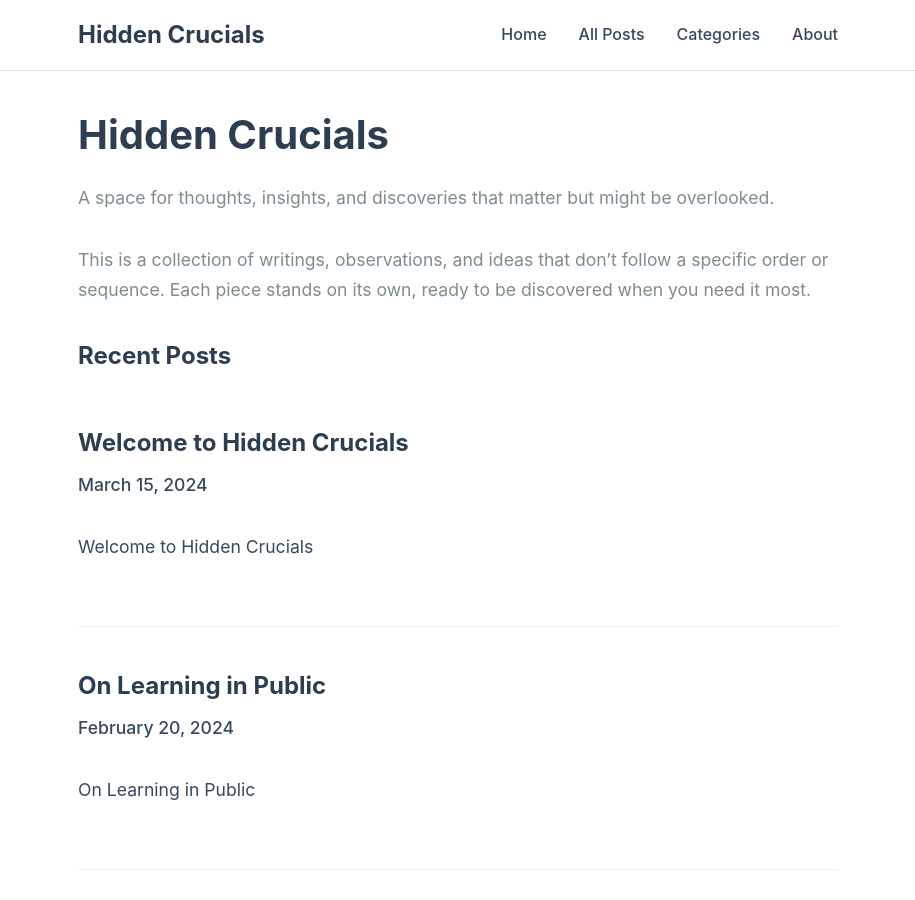
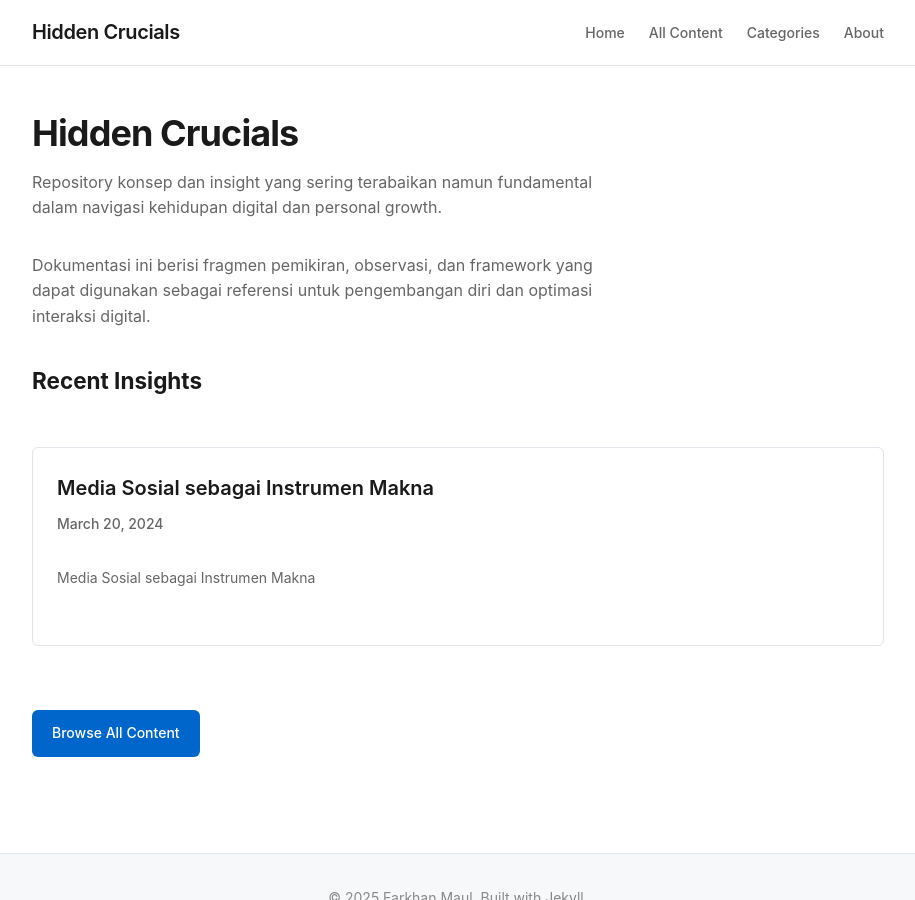
Before and after one commit to farkhanmaul/hidden-crucials, a Jekyll site: the page built from index.md, in a window 1280 px wide and 900 px high. Shown: the whole window, without its empty margins (182-1097 px from the left). Built offline with Jekyll 4.4.1, drawn with Linux system fonts in a browser that asks for light colours; some of the changed text lies outside the part shown.

Commit message:
Transform to documentation-style design and content
## Design Changes
- Implement clean documentation-inspired CSS with modern variables
- Add professional typography with improved spacing and hierarchy
- Create card-based post layout with subtle hover effects
- Update color scheme to match documentation standards
- Improve code block styling and syntax highlighting

## Content Updates
- Add comprehensive post on social media as meaning instrument
- Transform casual blog copy to professional documentation language
- Update navigation labels and site description
- Remove old casual posts and replace with substantial content
- Restructure About page with clear philosophy and methodology

## Features
- Responsive design with mobile optimization
- Clean typography inspired by MDN/Vite/Next.js docs
- Professional color palette with CSS custom properties
- Enhanced readability and scanability

🤖 Generated with [Claude Code](https://claude.ai/code)

Co-Authored-By: Claude <noreply@anthropic.com>

```diff
--- a/_config.yml
+++ b/_config.yml
@@ -1,6 +1,6 @@
 # Site settings
 title: "Hidden Crucials"
-description: "A collection of thoughts, insights, and discoveries"
+description: "Repository konsep fundamental untuk digital wisdom dan personal growth"
 url: "https://farkhanmaul.github.io"
 baseurl: "/hidden-crucials"
 author: "Farkhan Maul"
@@ -41,7 +41,7 @@ defaults:
 navigation:
   - title: "Home"
     url: "/"
-  - title: "All Posts"
+  - title: "All Content"
     url: "/posts/"
   - title: "Categories"
     url: "/categories/"
--- a/_posts/2024-02-20-on-learning-in-public.md
+++ /dev/null
@@ -1,38 +0,0 @@
----
-layout: post
-title: "On Learning in Public"
-date: 2024-02-20 14:45:00 +0700
-categories: [learning, career]
-tags: [learning, public, growth, sharing]
----
-
-# On Learning in Public
-
-There's something powerful about learning in the open. When you share your learning process—the struggles, the breakthroughs, the half-formed thoughts—you create value not just for others, but for yourself.
-
-## The Vulnerability Factor
-
-Learning in public requires vulnerability. You have to be okay with being wrong, with showing your work before it's perfect, with admitting when you don't understand something.
-
-This vulnerability, though uncomfortable, creates authentic connections with others who are on similar journeys.
-
-## The Compound Effect
-
-When you document your learning:
-
-- **You clarify your own thinking** through the act of writing
-- **You create a reference** for your future self
-- **You help others** who might be facing similar challenges
-- **You build your reputation** as someone who grows and shares knowledge
-
-## Starting Small
-
-You don't need to write comprehensive tutorials or have perfect insights. Sometimes a simple "TIL" (Today I Learned) post about a small discovery can be incredibly valuable to someone else.
-
-The key is consistency over perfection.
-
-## The Long Game
-
-Learning in public is a long-term strategy. The benefits compound over time as your body of work grows and your network expands.
-
-Your learning journey, documented openly, becomes a unique asset that no one else can replicate.
--- a/_posts/2024-03-15-welcome-to-hidden-crucials.md
+++ /dev/null
@@ -1,30 +0,0 @@
----
-layout: post
-title: "Welcome to Hidden Crucials"
-date: 2024-03-15 10:30:00 +0700
-categories: [introduction, thoughts]
-tags: [welcome, first-post, blogging]
----
-
-# Welcome to Hidden Crucials
-
-This is the beginning of something different. Unlike traditional blogs that follow chronological order or structured documentation, Hidden Crucials is designed to be a repository of thoughts, insights, and discoveries that don't necessarily follow a sequence.
-
-## What You'll Find Here
-
-- **Random insights** that struck me at different moments
-- **Technical discoveries** that might be useful but aren't part of any formal tutorial
-- **Personal reflections** on various topics
-- **Quick notes** that deserve to be preserved
-
-## The Philosophy
-
-Sometimes the most valuable insights come when you're not looking for them. This space is designed to capture those moments and make them accessible whenever they might be needed.
-
-Each post stands on its own. There's no need to read them in order. Browse, search, or simply stumble upon what you need when you need it.
-
-## Getting Started
-
-Feel free to explore the content in any order. Use the categories and tags to find what interests you, or just dive in randomly.
-
-Welcome to the journey of discovery!
--- /dev/null
+++ b/_posts/2024-03-20-media-sosial-sebagai-instrumen-makna.md
@@ -0,0 +1,100 @@
+---
+layout: post
+title: "Media Sosial sebagai Instrumen Makna"
+date: 2024-03-20 08:30:00 +0700
+categories: [digital-wisdom, social-media]
+tags: [social-media, purpose, documentation, networking, legacy]
+---
+
+# Media Sosial sebagai Instrumen Makna
+
+Media sosial telah menjadi perpanjangan digital dari eksistensi manusia. Namun, alih-alih terperangkap dalam siklus validasi dan kompetisi eksistensi, platform ini dapat dioptimalkan sebagai instrumen untuk menciptakan makna yang berkelanjutan.
+
+## Paradigma Baru dalam Bermedia Sosial
+
+### 1. Arsip Proses: Dokumentasi Perjalanan Intelektual
+
+Media sosial dapat difungsikan sebagai **jurnal reflektif terbuka** yang mendokumentasikan evolusi pemikiran, pembelajaran, dan pertumbuhan personal. Konsep ini mengubah timeline dari kumpulan momen acak menjadi narasi koheren tentang perkembangan diri.
+
+**Implementasi praktis:**
+- Dokumentasikan insight dari buku yang dibaca
+- Refleksikan pembelajaran dari kegagalan dan keberhasilan
+- Catat evolusi perspektif terhadap isu tertentu
+- Buat thread tentang proses pemecahan masalah kompleks
+
+**Nilai jangka panjang:** Arsip ini menjadi referensi personal yang dapat diakses kembali untuk melihat pola pertumbuhan, mengidentifikasi titik balik pemikiran, dan memahami konsistensi nilai-nilai yang dianut.
+
+### 2. Distribusi Makna: Fragmentasi Hikmah
+
+Setiap individu memiliki perspektif unik yang terbentuk dari kombinasi pengalaman, pengetahuan, dan refleksi personal. Media sosial memungkinkan distribusi **fragmen hikmah** ini tanpa pretensi menggurui.
+
+**Pendekatan yang efektif:**
+- Bagikan insight dalam bentuk observasi, bukan instruksi
+- Gunakan narasi personal untuk menyampaikan prinsip universal
+- Posisikan diri sebagai pembelajar yang berbagi, bukan guru yang mengajari
+- Fokus pada pertanyaan yang merangsang pemikiran, bukan jawaban absolut
+
+**Kontribusi peradaban:** Setiap fragmen hikmah yang dibagikan berkontribusi pada **collective intelligence** digital, menciptakan ekosistem pembelajaran yang saling memperkaya.
+
+### 3. Jaring Kebaikan: Networking Berbasis Nilai
+
+Jejaring yang berkualitas terbentuk bukan dari popularitas, melainkan dari **resonansi nilai dan visi**. Media sosial memfasilitasi koneksi dengan individu yang memiliki frekuensi perjuangan serupa, terlepas dari batasan geografis.
+
+**Strategi membangun jejaring bermakna:**
+- Identifikasi dan engage dengan konten yang align dengan nilai personal
+- Berpartisipasi dalam diskusi konstruktif yang memperkaya perspektif
+- Kolaborasi dalam proyek atau inisiatif yang berdampak positif
+- Maintain hubungan melalui pertukaran insight dan dukungan mutual
+
+**Efek multiplikasi:** Jejaring yang solid menjadi katalis untuk amplifikasi dampak positif, memungkinkan sinergi dalam menciptakan perubahan yang lebih besar.
+
+### 4. Simulasi Dakwah Personal
+
+Dalam konteks yang luas, setiap konten yang dibagikan adalah bentuk **dakwah nilai**—mengajak kepada kebaikan, kesadaran, dan kebermaknaan hidup. Ini tidak terbatas pada konteks religious formal, tetapi mencakup semua upaya untuk mengangkat kualitas eksistensi manusia.
+
+**Manifestasi dakwah nilai:**
+- Mengajak kepada refleksi dan kontemplasi
+- Mempromosikan empati dan pengertian antar sesama
+- Mendorong kesadaran akan tanggung jawab sosial dan lingkungan
+- Menginspirasi optimisme dan harapan di tengah pesimisme
+
+**Pendekatan subtle:** Dakwah yang paling efektif adalah yang tidak tampak sebagai dakwah—nilai-nilai yang terinternalisasi melalui example, bukan preaching.
+
+### 5. Ladang Amal Diam-Diam
+
+Dampak sejati dari konten di media sosial sering kali tidak terukur oleh metrics konvensional. **Satu insight yang tepat dapat mengubah trajectory hidup seseorang**, meskipun perubahan itu tidak visible secara public.
+
+**Fenomena invisible impact:**
+- Seseorang yang membaca dan terinspirasi untuk mengubah karir
+- Insight yang membantu seseorang melewati krisis personal
+- Perspektif yang mengubah cara seseorang memandang hubungan
+- Motivasi yang mendorong seseorang untuk memulai projek sosial
+
+**Investasi jangka panjang:** Setiap konten bermakna yang dibagikan adalah **investasi dalam kebaikan** yang compound effect-nya mungkin baru terlihat bertahun-tahun kemudian.
+
+## Implementasi Praktis
+
+### Framework Konten Bermakna
+
+1. **Purpose-driven posting:** Setiap konten harus memiliki tujuan jelas—mendidik, menginspirasi, atau mengajak refleksi
+2. **Value-based consistency:** Maintain konsistensi dengan nilai-nilai yang dianut dalam setiap interaksi
+3. **Quality over quantity:** Fokus pada depth dan substance daripada frequency
+4. **Authentic vulnerability:** Berbagi struggle dan uncertainty dengan jujur untuk menciptakan koneksi genuine
+
+### Metrics yang Bermakna
+
+Alih-alih terfokus pada vanity metrics (likes, followers, views), prioritaskan:
+- **Depth of engagement:** Kualitas diskusi yang terbentuk
+- **Value creation:** Feedback tentang manfaat yang diperoleh audience
+- **Network quality:** Kaliber individu dalam jejaring yang terbentuk
+- **Long-term impact:** Perubahan positif yang dapat diatribusikan pada konten
+
+## Kesimpulan
+
+Media sosial, ketika digunakan dengan kesadaran penuh akan potensinya, dapat bertransformasi dari **entertainment platform** menjadi **instrument of meaning creation**. Ini memerlukan shift mindset fundamental—dari consuming menjadi contributing, dari performing menjadi sharing, dari validating menjadi elevating.
+
+Setiap individu memiliki unique value proposition yang dapat dikontribusikan untuk collective betterment. Media sosial menyediakan infrastruktur untuk distribusi value tersebut. Yang diperlukan hanyalah intentionality dalam penggunaannya.
+
+---
+
+*The question is not whether you're using social media, but whether social media is using you for something meaningful.*
--- a/about.md
+++ b/about.md
@@ -6,29 +6,42 @@ permalink: /about/
 
 # About Hidden Crucials
 
-Hidden Crucials is a collection of thoughts, insights, and discoveries that might otherwise remain buried in notebooks, forgotten in conversations, or lost in the stream of daily life.
+Hidden Crucials merupakan dokumentasi sistematis terhadap konsep-konsep fundamental yang sering diabaikan dalam era informasi digital, namun memiliki dampak signifikan terhadap kualitas hidup dan pengembangan personal.
 
-## The Concept
+## Philosophy
 
-Unlike traditional blogs that follow chronological order or documentation that follows a structured path, this is a space for ideas that don't fit neatly into categories or sequences. Each piece stands on its own, waiting to be discovered when you need it most.
+Repository ini dibangun atas prinsip bahwa **insight terdalam seringkali tersembunyi dalam observasi sederhana** dan **wisdom praktis lebih berharga daripada teori kompleks**. Setiap konten dikurasi untuk memberikan value yang applicable dan actionable.
 
-## What You'll Find
+## Content Framework
 
-- **Insights** from various experiences and observations
-- **Technical discoveries** that don't belong in formal documentation
-- **Reflections** on learning, growth, and creativity
-- **Random thoughts** that turned out to be more valuable than expected
+### Kategorisasi Konten
+- **Digital Wisdom**: Optimasi interaksi dengan teknologi dan media digital
+- **Cognitive Frameworks**: Mental models untuk decision making dan problem solving
+- **Social Dynamics**: Understanding kompleksitas hubungan interpersonal dan networking
+- **Personal Systems**: Metodologi untuk productivity dan self-improvement
+- **Hidden Patterns**: Observasi terhadap pola-pola tersembunyi dalam kehidupan sehari-hari
 
-## The Approach
+### Quality Standards
+- **Evidence-based insights**: Setiap konsep didukung oleh observasi empiris atau referensi kredible
+- **Practical applicability**: Focus pada actionable knowledge yang dapat diimplementasikan
+- **Clarity over complexity**: Penyampaian konsep kompleks dalam bahasa yang accessible
+- **Timeless relevance**: Prioritas pada prinsip fundamental yang sustainable
 
-There's no specific theme or niche here. The only connecting thread is that these are thoughts worth preserving and sharing. Some posts might be deeply technical, others philosophical, and some might be simple observations about everyday life.
+## Methodology
 
-The goal is to create a resource that's useful not just for me to revisit my own thinking, but for anyone who might stumble upon something that resonates or helps them in their own journey.
+Dokumentasi ini menggunakan pendekatan **synthesized learning**—mengintegrasikan insight dari berbagai domain (psychology, technology, philosophy, social science) untuk menghasilkan understanding yang holistik terhadap fenomena kontemporer.
 
-## About the Author
+## Navigation Guide
 
-These are my thoughts and observations, documented as I encounter them. I believe in learning in public and sharing knowledge, even when—especially when—it's not perfectly polished.
+Konten tidak mengikuti struktur sequential tradisional. Setiap artikel berdiri sendiri dan dapat diakses berdasarkan:
+- **Category browsing**: Eksplor berdasarkan tema spesifik
+- **Tag filtering**: Pencarian berdasarkan keyword dan topik
+- **Random discovery**: Serendipitous learning melalui exploration
+
+## Contribution Philosophy
+
+Repository ini mengadopsi prinsip **learning in public**—mendokumentasikan proses learning dan insight discovery secara transparent untuk memberikan value kepada community yang lebih luas.
 
 ---
 
-*Welcome to the exploration of ideas that matter, in no particular order.*
+*Knowledge becomes powerful when it's accessible, actionable, and applied.*
--- a/assets/css/style.css
+++ b/assets/css/style.css
@@ -1,4 +1,4 @@
-/* Modern, clean, professional styles */
+/* Documentation-style clean interface */
 
 * {
   margin: 0;
@@ -6,28 +6,46 @@
   box-sizing: border-box;
 }
 
+:root {
+  --primary-color: #0066cc;
+  --primary-hover: #0052a3;
+  --text-primary: #1a1a1a;
+  --text-secondary: #666666;
+  --text-muted: #888888;
+  --border-color: #e1e4e8;
+  --bg-primary: #ffffff;
+  --bg-secondary: #f6f8fa;
+  --bg-code: #f6f8fa;
+  --shadow: 0 1px 3px rgba(0, 0, 0, 0.1);
+  --radius: 6px;
+}
+
 body {
-  font-family: -apple-system, BlinkMacSystemFont, 'Segoe UI', 'Roboto', 'Oxygen', 'Ubuntu', 'Cantarell', 'Open Sans', 'Helvetica Neue', sans-serif;
-  line-height: 1.6;
-  color: #2c3e50;
-  background-color: #ffffff;
-  font-size: 16px;
+  font-family: -apple-system, BlinkMacSystemFont, 'Segoe UI', 'Roboto', 'Inter', 'Helvetica', 'Arial', sans-serif;
+  line-height: 1.65;
+  color: var(--text-primary);
+  background-color: var(--bg-primary);
+  font-size: 15px;
+  -webkit-font-smoothing: antialiased;
+  -moz-osx-font-smoothing: grayscale;
 }
 
 .wrapper {
-  max-width: 800px;
+  max-width: 900px;
   margin: 0 auto;
-  padding: 0 20px;
+  padding: 0 24px;
 }
 
 /* Header */
 .site-header {
-  background-color: #ffffff;
-  border-bottom: 1px solid #e1e8ed;
-  padding: 1rem 0;
+  background-color: var(--bg-primary);
+  border-bottom: 1px solid var(--border-color);
+  padding: 16px 0;
   position: sticky;
   top: 0;
   z-index: 1000;
+  backdrop-filter: saturate(180%) blur(5px);
+  background-color: rgba(255, 255, 255, 0.85);
 }
 
 .site-header .wrapper {
@@ -37,103 +55,139 @@ body {
 }
 
 .site-title {
-  font-size: 1.5rem;
-  font-weight: 700;
-  color: #2c3e50;
+  font-size: 1.25rem;
+  font-weight: 600;
+  color: var(--text-primary);
   text-decoration: none;
+  letter-spacing: -0.02em;
 }
 
 .site-nav {
   display: flex;
-  gap: 2rem;
+  gap: 24px;
 }
 
 .page-link {
-  color: #34495e;
+  color: var(--text-secondary);
   text-decoration: none;
   font-weight: 500;
-  transition: color 0.2s ease;
+  font-size: 14px;
+  transition: color 0.15s ease;
+  position: relative;
 }
 
 .page-link:hover {
-  color: #3498db;
+  color: var(--primary-color);
+}
+
+.page-link::after {
+  content: '';
+  position: absolute;
+  bottom: -4px;
+  left: 0;
+  width: 0;
+  height: 2px;
+  background-color: var(--primary-color);
+  transition: width 0.15s ease;
+}
+
+.page-link:hover::after {
+  width: 100%;
 }
 
 /* Main content */
 .page-content {
   min-height: calc(100vh - 140px);
-  padding: 2rem 0;
+  padding: 48px 0 64px 0;
 }
 
 /* Home page */
 .home h1 {
-  font-size: 2.5rem;
-  margin-bottom: 1rem;
+  font-size: 2.25rem;
+  margin-bottom: 16px;
   font-weight: 700;
-  color: #2c3e50;
+  color: var(--text-primary);
+  letter-spacing: -0.025em;
+  line-height: 1.1;
 }
 
 .home p {
-  font-size: 1.1rem;
-  color: #7f8c8d;
-  margin-bottom: 2rem;
-  line-height: 1.7;
+  font-size: 16px;
+  color: var(--text-secondary);
+  margin-bottom: 32px;
+  line-height: 1.6;
+  max-width: 600px;
 }
 
 /* Posts */
 .posts {
-  margin: 3rem 0;
+  margin: 48px 0;
 }
 
 .post {
-  margin-bottom: 2.5rem;
-  padding-bottom: 2rem;
-  border-bottom: 1px solid #ecf0f1;
+  margin-bottom: 40px;
+  padding: 24px;
+  border: 1px solid var(--border-color);
+  border-radius: var(--radius);
+  background-color: var(--bg-primary);
+  transition: box-shadow 0.15s ease, transform 0.15s ease;
+}
+
+.post:hover {
+  box-shadow: var(--shadow);
+  transform: translateY(-1px);
 }
 
 .post:last-child {
-  border-bottom: none;
+  margin-bottom: 0;
 }
 
 .post h3 {
-  font-size: 1.5rem;
-  margin-bottom: 0.5rem;
+  font-size: 1.25rem;
+  margin-bottom: 8px;
+  font-weight: 600;
 }
 
 .post h3 a {
-  color: #2c3e50;
+  color: var(--text-primary);
   text-decoration: none;
-  transition: color 0.2s ease;
+  transition: color 0.15s ease;
 }
 
 .post h3 a:hover {
-  color: #3498db;
+  color: var(--primary-color);
 }
 
 .post-meta {
-  color: #7f8c8d;
-  font-size: 0.9rem;
-  margin-bottom: 0.8rem;
+  color: var(--text-muted);
+  font-size: 13px;
+  margin-bottom: 12px;
   font-weight: 500;
+  display: flex;
+  align-items: center;
+  gap: 8px;
 }
 
 .post p {
-  color: #34495e;
-  line-height: 1.7;
+  color: var(--text-secondary);
+  line-height: 1.6;
+  font-size: 14px;
 }
 
 /* Post content */
 .post-title {
-  font-size: 2.2rem;
-  margin-bottom: 0.5rem;
+  font-size: 2rem;
+  margin-bottom: 12px;
   font-weight: 700;
-  color: #2c3e50;
-  line-height: 1.3;
+  color: var(--text-primary);
+  line-height: 1.2;
+  letter-spacing: -0.025em;
 }
 
 .post-content {
-  margin: 2rem 0;
-  line-height: 1.8;
+  margin: 32px 0;
+  line-height: 1.65;
+  font-size: 15px;
 }
 
 .post-content h1,
@@ -142,118 +196,147 @@ body {
 .post-content h4,
 .post-content h5,
 .post-content h6 {
-  margin: 2rem 0 1rem 0;
-  color: #2c3e50;
+  margin: 32px 0 16px 0;
+  color: var(--text-primary);
   font-weight: 600;
+  letter-spacing: -0.02em;
+}
+
+.post-content h1:first-child,
+.post-content h2:first-child,
+.post-content h3:first-child {
+  margin-top: 0;
 }
 
 .post-content h2 {
-  font-size: 1.6rem;
-  border-bottom: 2px solid #ecf0f1;
-  padding-bottom: 0.5rem;
+  font-size: 1.5rem;
+  border-bottom: 1px solid var(--border-color);
+  padding-bottom: 8px;
+  margin-top: 40px;
 }
 
 .post-content h3 {
-  font-size: 1.3rem;
+  font-size: 1.25rem;
+  margin-top: 32px;
+  color: var(--primary-color);
 }
 
 .post-content p {
-  margin-bottom: 1.2rem;
-  color: #34495e;
+  margin-bottom: 16px;
+  color: var(--text-secondary);
+}
+
+.post-content strong {
+  color: var(--text-primary);
+  font-weight: 600;
 }
 
 .post-content ul,
 .post-content ol {
-  margin: 1rem 0 1rem 2rem;
+  margin: 16px 0 16px 24px;
+  padding-left: 0;
 }
 
 .post-content li {
-  margin-bottom: 0.5rem;
-  color: #34495e;
+  margin-bottom: 8px;
+  color: var(--text-secondary);
+  line-height: 1.6;
 }
 
 .post-content blockquote {
-  border-left: 4px solid #3498db;
-  margin: 1.5rem 0;
-  padding: 1rem 1.5rem;
-  background-color: #f8f9fa;
-  color: #2c3e50;
+  border-left: 3px solid var(--primary-color);
+  margin: 24px 0;
+  padding: 16px 20px;
+  background-color: var(--bg-secondary);
+  color: var(--text-primary);
   font-style: italic;
+  border-radius: 0 var(--radius) var(--radius) 0;
 }
 
 .post-content code {
-  background-color: #f1f2f6;
+  background-color: var(--bg-code);
   padding: 2px 6px;
-  border-radius: 3px;
-  font-family: 'Monaco', 'Menlo', 'Ubuntu Mono', monospace;
-  font-size: 0.9rem;
-  color: #e74c3c;
+  border-radius: 4px;
+  font-family: 'SF Mono', 'Monaco', 'Menlo', 'Roboto Mono', 'Ubuntu Mono', monospace;
+  font-size: 13px;
+  color: #d73a49;
+  border: 1px solid var(--border-color);
 }
 
 .post-content pre {
-  background-color: #2c3e50;
-  color: #ecf0f1;
-  padding: 1.5rem;
-  border-radius: 5px;
+  background-color: #f6f8fa;
+  color: #24292e;
+  padding: 20px;
+  border-radius: var(--radius);
   overflow-x: auto;
-  margin: 1.5rem 0;
-  font-family: 'Monaco', 'Menlo', 'Ubuntu Mono', monospace;
-  line-height: 1.4;
+  margin: 24px 0;
+  font-family: 'SF Mono', 'Monaco', 'Menlo', 'Roboto Mono', 'Ubuntu Mono', monospace;
+  line-height: 1.45;
+  border: 1px solid var(--border-color);
+  font-size: 13px;
 }
 
 .post-content pre code {
   background-color: transparent;
   padding: 0;
   color: inherit;
+  border: none;
 }
 
 /* Tags and categories */
 .post-footer {
-  margin-top: 2rem;
-  padding-top: 1rem;
-  border-top: 1px solid #ecf0f1;
+  margin-top: 32px;
+  padding-top: 16px;
+  border-top: 1px solid var(--border-color);
 }
 
 .tags,
 .categories {
-  margin: 0.5rem 0;
+  margin: 8px 0;
 }
 
 .tag,
 .category {
-  background-color: #3498db;
-  color: white;
-  padding: 2px 8px;
-  border-radius: 12px;
-  font-size: 0.8rem;
-  margin-right: 0.5rem;
+  background-color: var(--bg-secondary);
+  color: var(--text-secondary);
+  padding: 4px 8px;
+  border-radius: 4px;
+  font-size: 12px;
+  margin-right: 6px;
+  margin-bottom: 4px;
+  display: inline-block;
+  border: 1px solid var(--border-color);
+  font-weight: 500;
 }
 
 /* Button */
 .button {
   display: inline-block;
-  background-color: #3498db;
+  background-color: var(--primary-color);
   color: white;
-  padding: 0.8rem 1.5rem;
+  padding: 12px 20px;
   text-decoration: none;
-  border-radius: 5px;
+  border-radius: var(--radius);
   font-weight: 500;
-  transition: background-color 0.2s ease;
-  margin-top: 1rem;
+  font-size: 14px;
+  transition: background-color 0.15s ease;
+  margin-top: 16px;
+  border: none;
+  cursor: pointer;
 }
 
 .button:hover {
-  background-color: #2980b9;
+  background-color: var(--primary-hover);
 }
 
 /* Footer */
 .site-footer {
-  background-color: #f8f9fa;
-  padding: 2rem 0;
-  border-top: 1px solid #e1e8ed;
+  background-color: var(--bg-secondary);
+  padding: 32px 0;
+  border-top: 1px solid var(--border-color);
   text-align: center;
-  color: #7f8c8d;
-  font-size: 0.9rem;
+  color: var(--text-muted);
+  font-size: 14px;
 }
 
 /* Responsive design */
--- a/index.md
+++ b/index.md
@@ -1,15 +1,15 @@
 ---
 layout: home
-title: "Welcome to Hidden Crucials"
+title: "Hidden Crucials"
 ---
 
 # Hidden Crucials
 
-A space for thoughts, insights, and discoveries that matter but might be overlooked.
+Repository konsep dan insight yang sering terabaikan namun fundamental dalam navigasi kehidupan digital dan personal growth.
 
-This is a collection of writings, observations, and ideas that don't follow a specific order or sequence. Each piece stands on its own, ready to be discovered when you need it most.
+Dokumentasi ini berisi fragmen pemikiran, observasi, dan framework yang dapat digunakan sebagai referensi untuk pengembangan diri dan optimasi interaksi digital.
 
-## Recent Posts
+## Recent Insights
 
 <div class="posts">
   {% for post in site.posts limit:5 %}
@@ -21,4 +21,4 @@ This is a collection of writings, observations, and ideas that don't follow a sp
   {% endfor %}
 </div>
 
-<a href="{{ '/posts/' | relative_url }}" class="button">View All Posts</a>
+<a href="{{ '/posts/' | relative_url }}" class="button">Browse All Content</a>
```
Also changed, not shown: _posts/2024-01-08-the-power-of-constraints.md (deleted, +0 -46 lines), posts.md (+4 -4 lines).
